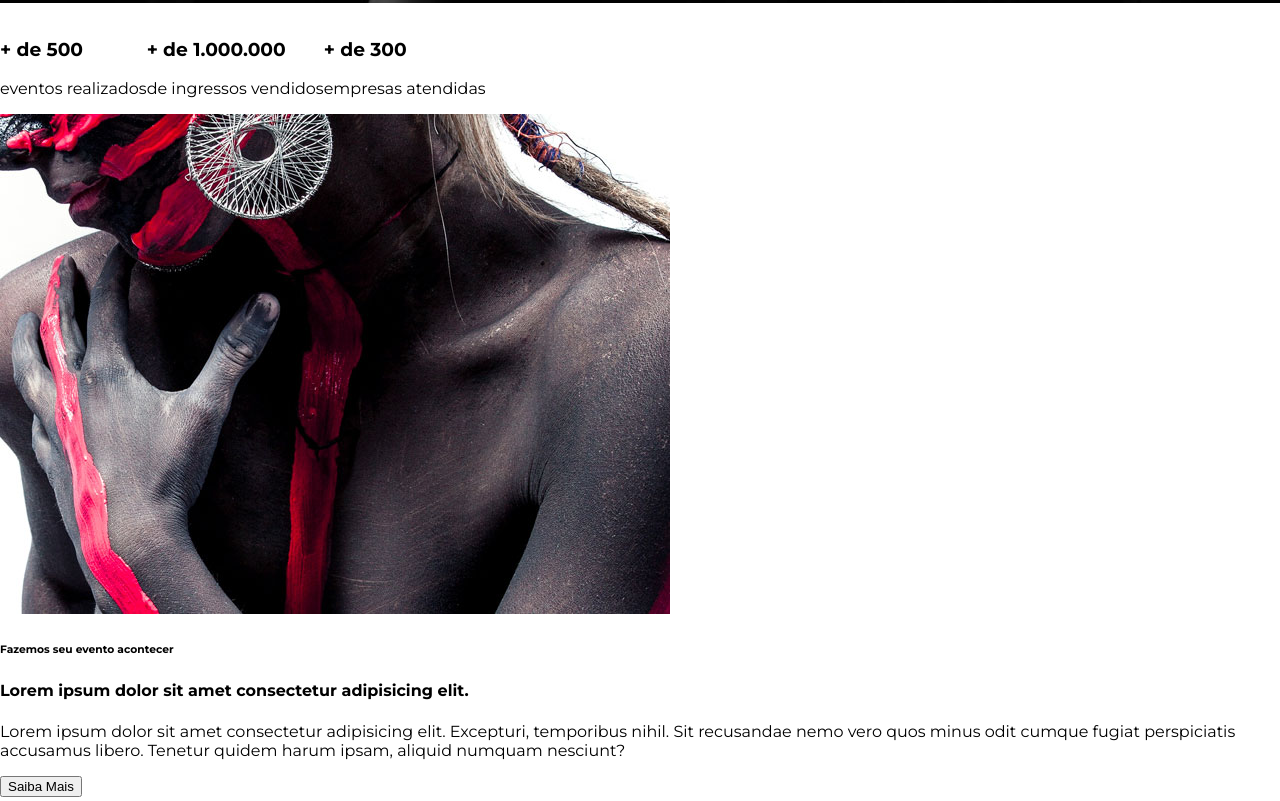
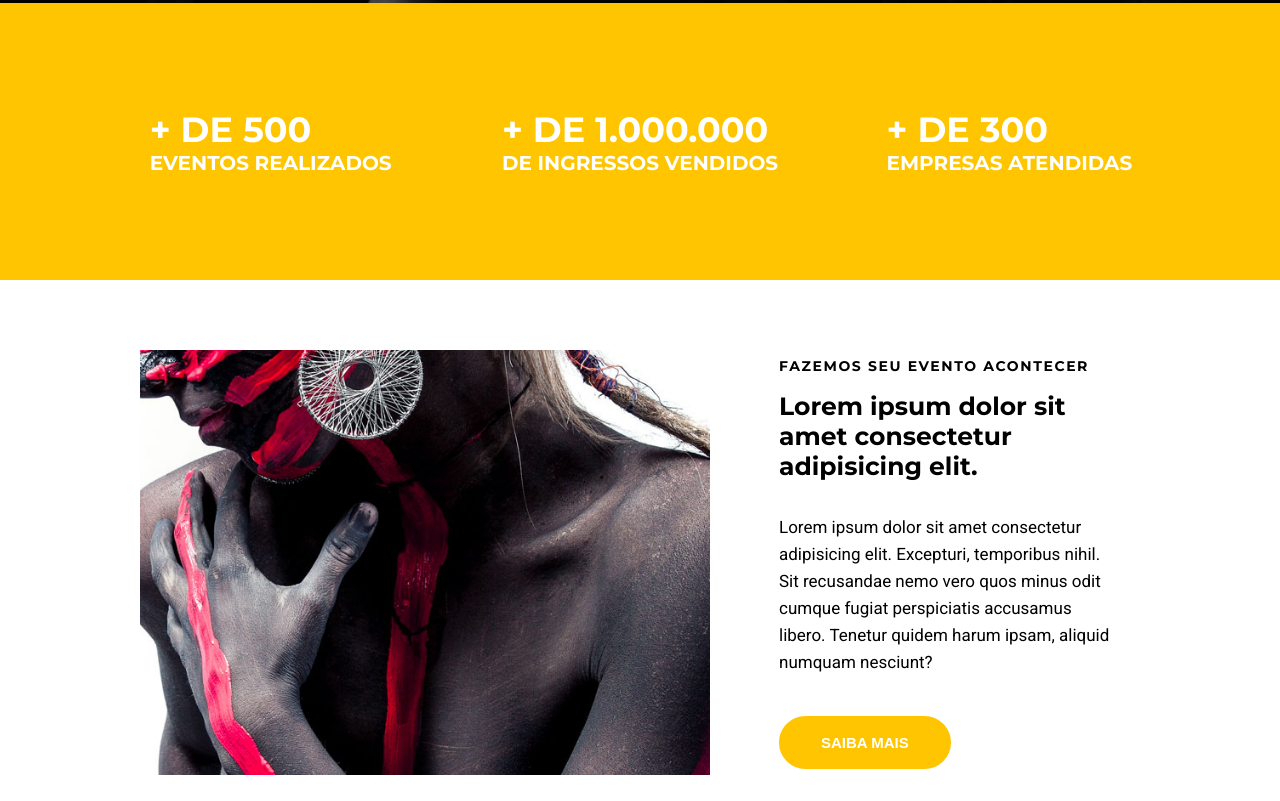
Before and after one commit to nunojardim/studion, a website: page src/index.html in a window 1280 px wide. Shown: the part 797-1598 px from the top of the page. Drawn offline with Linux system fonts and the light colour scheme.

Commit message:
feat(counter+Institutional) implemented changes.

```diff
--- a/src/index.html
+++ b/src/index.html
@@ -11,6 +11,7 @@
 
     <body>
         <nav class="navbar">
+        <div class="container navbar__container">
             <h1 class="logo-studion">
                 Studi<span class="copy--primary">on</span>
                 <span class="logo-studion__subtitle">Eventos</span>
@@ -42,7 +43,8 @@
                     </a>
                 </li>
             </ul>
-        </nav>
+        </div>
+    </nav>
         <header>
             <div id="slider">
                 <div class="slide">
@@ -59,20 +61,22 @@
         </header>
 
         <main>
-            <section>
-                <ul>
-                    <li><h3>+ de 500 </h3> eventos realizados</li>
-                    <li><h3>+ de 1.000.000 </h3> de ingressos vendidos</li>
-                    <li><h3>+ de 300 </h3> empresas atendidas</li>
+            <section id="counter">
+
+                <ul class="container counter__container">
+                    <li><h3>+ de 500  <small>eventos realizados</small></h3></li>
+                    <li><h3>+ de 1.000.000  <small>de ingressos vendidos</small></h3></li>
+                    <li><h3>+ de 300 <small>empresas atendidas</small></h3> </li>
                 </ul>
+
             </section>
-            <section>
-                <div>
-                    <img src="./images/institutional.jpg" alt="" />
+            <section class="container institutional">
+                <img class="institutional__image" src="./images/institutional.jpg" alt="Studion institutional" />
+                <div class="institutional__copy">
                     <h6>Fazemos seu evento acontecer</h6>
                     <h4>Lorem ipsum dolor sit amet consectetur adipisicing elit.</h4>
                     <p>Lorem ipsum dolor sit amet consectetur adipisicing elit. Excepturi, temporibus nihil. Sit recusandae nemo vero quos minus odit cumque fugiat perspiciatis accusamus libero. Tenetur quidem harum ipsam, aliquid numquam nesciunt?</p>
-                    <button>Saiba Mais</button>
+                    <button class="btn btn--institutional">Saiba Mais</button>
                 </div>
             </section>
             <section>
--- a/src/style.css
+++ b/src/style.css
@@ -1,4 +1,4 @@
-@import url('https://fonts.googleapis.com/css2?family=Montserrat:wght@300;400;700;900&display=swap');
+@import url('https://fonts.googleapis.com/css2?family=Montserrat:wght@300;400;500;700;900&family=Roboto&display=swap');
 
 * {
     box-sizing: border-box;
@@ -7,9 +7,21 @@
 :root {
     font-family: 'Montserrat', sans-serif;
     font-size:16px;
+    --color-copy:#333;
     --color-primary: #ffc500;
     --defalult-padding: 1rem;
 } /* :root = html */
+
+header,
+main,
+footer {
+    overflow-x: hidden;
+}
+
+.container {
+ max-width:1140px;
+ margin: 0 auto;
+}
 
 body{
     margin:0;
@@ -17,7 +29,7 @@ body{
 }
 
 ul {
-    display: flex; /* deixa tudo numa linha apenas antigo display:inline */
+    display: flex; /* deixa tudo numa linha apenas. antigo display:inline */
     list-style: none;
     padding-left: 0;
 }
@@ -25,16 +37,21 @@ ul {
 .navbar {
     position:fixed;
     z-index:1;
+    top:0;
+    left:0;
+    background-color: #000;
+    color:#fff;
+    width:100%
+}
+
+.navbar__container {
     display:grid;
     grid-template-columns: 1fr 9fr;
     align-items:center;
-    top:0;
-    left:0;
     width: 100vw;
     height: 7.75rem;
     padding: 0 1rem;
-    background-color: #000;
-    color:#fff
+
 }
 
 .navbar__links {
@@ -138,8 +155,76 @@ object-position: center;
 
 .btn:hover,
 .btn:active,
-.btn:focus {
+.btn:focus,
+.btn--institutional {
     border-color: var(--color-primary);
     background-color: var(--color-primary);
     color:#fff;
 }
+
+#counter {
+    background-color: var(--color-primary);
+    color:#fff;
+    text-transform: uppercase;
+}
+
+.counter__container {
+
+    display:grid;
+    grid-template-columns:repeat(auto-fill, minmax(300px, 1fr)) ;
+    place-items: center;
+    padding:4.375rem 1rem;
+}
+
+.counter__container h3 {
+    font-size:2.1875rem;
+
+}
+
+.counter__container h3 small {
+    font-size:1.25rem;
+    display:block;
+}
+
+.institutional {
+    display: grid;
+    grid-template-columns: auto auto;
+    gap: 3.125rem;
+    align-items: center;
+    padding:4.375rem;
+}
+
+.institutional__image {
+    max-width: 570px;
+}
+
+.institutional__copy {
+    padding:0 1.1875rem;
+}
+
+.institutional__copy h6 {
+    font-size: 0.875rem;
+    font-wight:300;
+    letter-spacing: 0.1rem;
+    text-transform: uppercase;
+    margin:0;
+}
+
+.institutional__copy h4 {
+    font-size:1.5625rem;
+    margin-top: 1rem;
+}
+
+.institutional p {
+    font-family: 'Roboto', sans-serif;
+    font-size: 1.0625rem;
+    line-height: 1.6875rem;
+    margin-bottom: 0;
+    margin-bottom:2.5rem;
+}
+
+.btn--institutional:hover {
+    color: var(--color-copy);
+    background: unset;
+
+}
```
